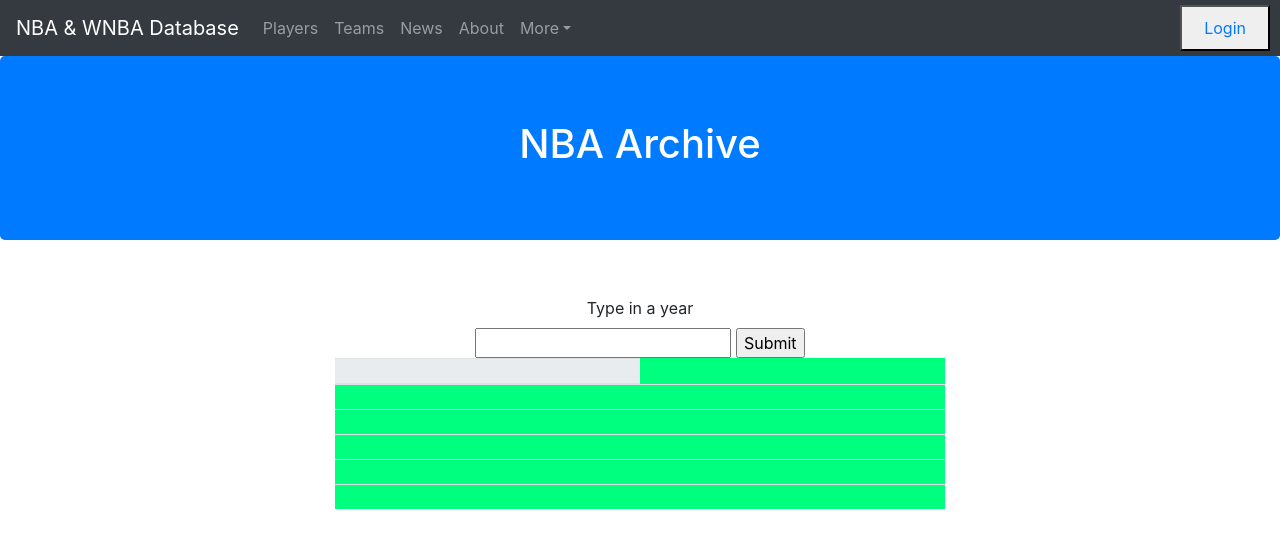
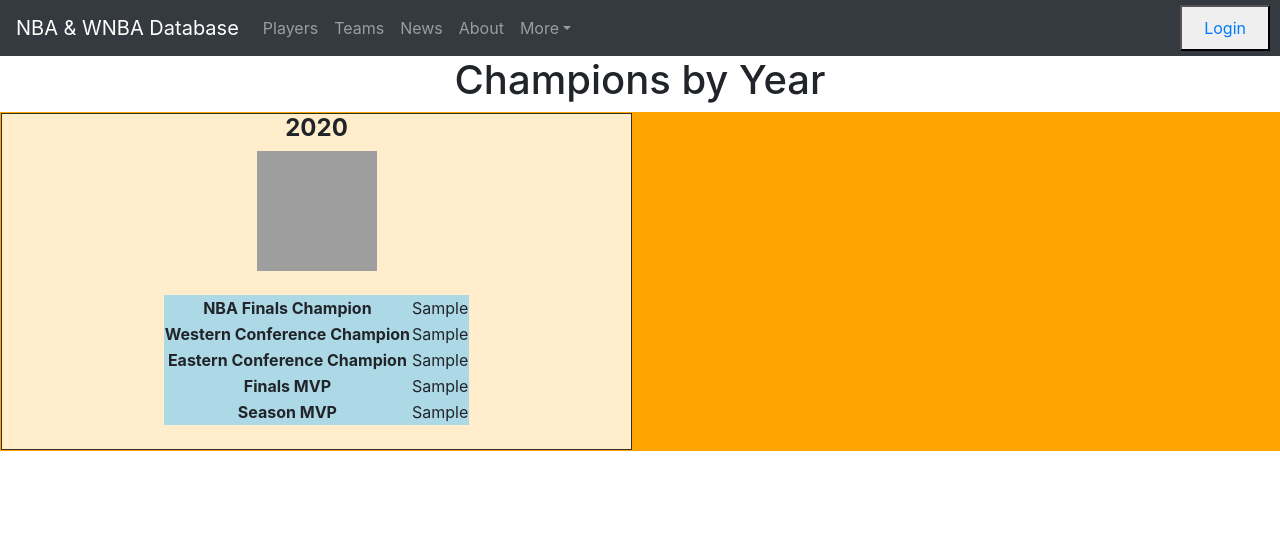
Before and after one commit to bibartanjha/teame9, a Flask app: page /Year in a window 1280 px wide. Shown: the top 548 px of the page. Run offline with Flask 2, Linux system fonts and the light colour scheme; a database or web service that is not in the repository returns one stand-in record (values such as "Sample title"); lists and menus that the app fills with data are empty; some libraries are stand-ins or nearby versions; grey boxes are pictures that could not be loaded.

Commit message:
better formatting for year and records -Andrew

```diff
--- a/GCPcode/main.py
+++ b/GCPcode/main.py
@@ -66,41 +66,12 @@ def News():
 @app.route('/Year', methods=['GET', 'POST'])
 def Year():
 
-    if request.method == 'POST':
-
-        year_requested = request.form['content']
-
-        if year_requested == "":
-
-            return render_template('year.html')
-
-        db_year = client_year.Years
-
-        collection_year = db_year["NBA"]
-
-        document_year = collection_year.find_one({"Year": year_requested})
-
-        finalsWinnerName = "NBA Finals Chamption: " + document_year['NBA Finals Winner']
-
-        westWinnerName = "Western Conference Champion: " + document_year['Western Champion']
-
-        eastWinnerName = "Eastern Conference Champion: " + document_year['Eastern Champion']
-
-        finalsMVPName = "Finals MVP: " + document_year['Finals MVP']
-
-        seasonMVPName = "Season MVP: " + document_year['Season MVP']
-
-        return render_template('year.html',year=year_requested,finalsWinnerName=finalsWinnerName,westWinnerName=westWinnerName,eastWinnerName=eastWinnerName,finalsMVPName=finalsMVPName,seasonMVPName=seasonMVPName)
-
-    else:
-
-        return render_template('year.html')
-
-
-
-
-
-
+    db_year = client_year['Years']
+    collection_year = db_year['NBA']
+    year_info_documents = []
+    for document in collection_year.find():
+        year_info_documents.append(document)
+    return render_template('year.html',year_info_documents=year_info_documents)
 
 @app.route('/Records')
 
--- a/GCPcode/templates/year.html
+++ b/GCPcode/templates/year.html
@@ -2,54 +2,78 @@
 
 {% block head %}
 <title>Archive</title>
+
+
+<style>
+body {text-align: center;}
+table{
+    margin: 0px auto;
+    background-color:lightblue;
+}
+.grid-container {
+    display: grid;
+    grid-template-columns: auto auto auto;
+    background-color: orange;
+    padding: 1px;
+}
+.grid-item {
+    background-color: rgba(255, 255, 255, 0.8);
+    border: 1px solid rgba(0, 0, 0, 0.8);
+}
+.pagination {
+
+}
+
+.pagination a {
+    color: black;
+    padding: 8px 16px;
+    transition: background-color .2s;
+    border: 1px solid #ddd;
+}
+
+.pagination a.active {
+    background-color: green;
+    color: white;
+    border: 1px solid black;
+}
+
+.pagination a:hover:not(.active) {background-color: #ddd;}
+</style>
 {% endblock %}
 
 {% block body %}
-<div class="jumbotron bg-primary text-white" style="text-align: center">
-    <h1>NBA Archive</h1>
+<h1>Champions by Year</h1>
+<div class = "grid-container">
+    {% for year in year_info_documents %}
+        <div class = "grid-item">
+            <h4><b>{{year['Year']}}</b></h4>
+            <img src="/static/images/teamspage/{{ year['NBA Finals Winner'] }}.jpg" alt="No picture found" width="120" height="120" />
+            <br>
+            <br>
+            <table>
+            	<tr>
+                    <td style="font-weight:bold">NBA Finals Champion</td>
+                    <td>{{year['NBA Finals Winner']}}</td>
+                </tr>
+                <tr>
+                    <td style="font-weight:bold">Western Conference Champion</td>
+                    <td>{{year['Western Champion']}}</td>
+                </tr>
+                <tr>
+                    <td style="font-weight:bold">Eastern Conference Champion</td>
+                    <td>{{year['Eastern Champion']}}</td>
+                </tr>
+                <tr>
+                    <td style="font-weight:bold">Finals MVP</td>
+                    <td>{{year['Finals MVP']}}</td>
+                </tr>
+                <tr>
+                    <td style="font-weight:bold">Season MVP</td>
+                    <td>{{year['Season MVP']}}</td>
+                </tr>
+            </table>
+            <br>
+        </div>
+    {% endfor %}
 </div>
-<br>
-<div class="form" style="text-align: center">
-    <label for="year">Type in a year</label>
-    <form action="/Year" method="POST" style="text-align: center">
-        <input type = "text" name = "content" id = "content">
-        <input type = "submit" value = "Submit">
-    </form>
-</div>
-
-<div class="container col-md-6">
-    <table class=table style="background-color:springgreen">
-      <thead class="thead-light">
-        <tr>
-          <th>{{year}}</th>
-        </tr>
-      </thead class="thead-light">
-         <tr >
-             <td style="font-weight:bold"></td>
-              <td>{{finalsWinnerName}}</td>
-         </tr>
-
-        <tr >
-            <td style="font-weight:bold"></td>
-            <td>{{westWinnerName}}</td>
-        </tr>
-
-         <tr >
-             <td style="font-weight:bold"></td>
-             <td>{{eastWinnerName}}</td>
-         </tr>
-
-        <tr >
-            <td style="font-weight:bold"></td>
-            <td>{{finalsMVPName}}</td>
-        </tr>
-
-         <tr >
-             <td style="font-weight:bold"></td>
-             <td>{{seasonMVPName}}</td>
-         </tr>
-
-    </table>
-</div>
-
 {% endblock %}
```
Also changed, not shown: GCPcode/templates/records.html (+76 -26 lines).
